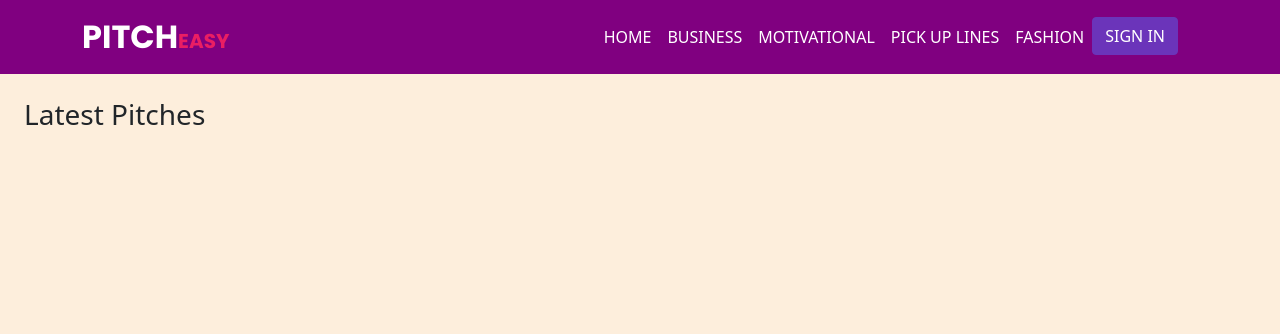
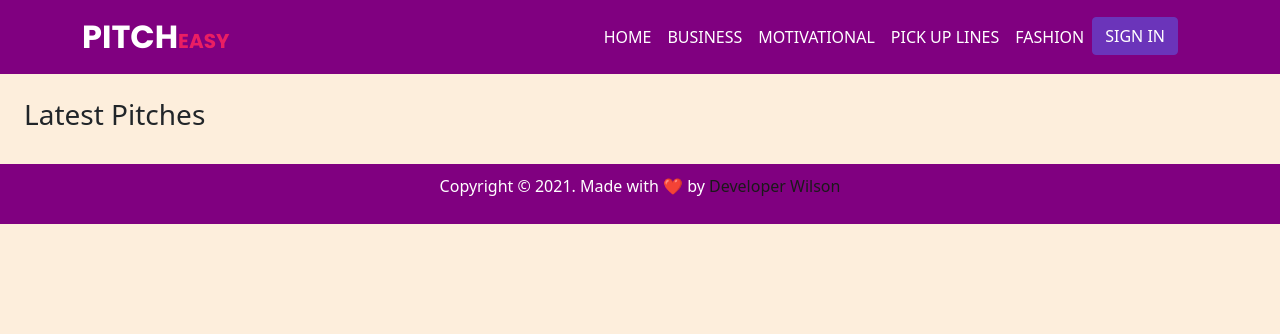
Before and after one commit to WilsonKinyua/pitches, a Flask app: page / in a window 1280 px wide. Shown: the top 334 px of the page. Run offline with Flask 2, Linux system fonts and the light colour scheme; data that the repository does not hold is empty; some libraries are stand-ins or nearby versions.

Commit message:
resizing of cards done

```diff
--- a/app/auth/views.py
+++ b/app/auth/views.py
@@ -44,7 +44,7 @@ def login():
         user = User.query.filter_by(email=login_form.email.data).first()
         if user is not None and user.verify_password(login_form.password.data):
             login_user(user, login_form.remember.data)
-            return redirect(request.args.get('next') or url_for('main.index'))
+            return redirect(request.args.get('next') or url_for('main.profile', username=user.username))
 
         flash('Invalid email or Password')
 
--- a/app/main/views.py
+++ b/app/main/views.py
@@ -225,7 +225,6 @@ def delete_pitch(id):
 
 # filter pitches by category
 @main.route('/category/<int:category_id>', methods=['GET', 'POST'])
-@login_required
 def filter_pitches_by_category(category_id):
     pitches = Post.query.filter_by(category_id=category_id).all()
     category = Category.query.get(category_id)
--- a/app/static/css/styles.css
+++ b/app/static/css/styles.css
@@ -66,7 +66,7 @@ a {
 .navbar-brand:hover {
   color: black;
 }
-.navbar-expand-lg {
+.navbar-expand-lg, footer {
   /* background-image: linear-gradient(
     to right,
     rgb(30, 60, 114) 0%,
@@ -304,3 +304,16 @@ a {
 .text-underline {
   text-decoration: underline;
 }
+
+footer {
+  padding: 10px;
+  color: white;
+}
+
+footer a {
+  color: rgb(26, 25, 25);
+}
+
+.latest-cards {
+  /* height: 290px; */
+}
--- a/app/templates/base.html
+++ b/app/templates/base.html
@@ -37,6 +37,10 @@
     {% block content %}
 
     {% endblock %}
+
+    {% block footer %}
+    {% include 'footer.html' %}
+    {% endblock %}
     <script src="https://cdn.jsdelivr.net/npm/bootstrap@5.1.1/dist/js/bootstrap.bundle.min.js"
         integrity="sha384-/bQdsTh/da6pkI1MST/rWKFNjaCP5gBSY4sEBT38Q/9RBh9AH40zEOg7Hlq2THRZ"
         crossorigin="anonymous"></script>
--- a/app/templates/footer.html
+++ b/app/templates/footer.html
@@ -0,0 +1,11 @@
+<footer>
+    <div class="container">
+        <div class="row">
+            <div class="col-md-12 text-center">
+                <p>
+                    Copyright © 2021. Made with ❤️ by <a target="_blank" href="https://developerwilson.com/">Developer Wilson</a>
+                </p>
+            </div>
+        </div>
+    </div>
+</footer>
--- a/app/templates/macros.html
+++ b/app/templates/macros.html
@@ -2,7 +2,7 @@
 {% macro displayPitches(pitch_list) %}
 
 {% for pitch in pitch_list %}
-<div class="col-md-4">
+<div class="col-md-3">
     <a href="{{ url_for('main.pitch', id = pitch.id)}}">
         <div class="card latest-cards">
             <div class="latest-cards-body m-2">
@@ -26,13 +26,18 @@
                     </div>
                 </div>
                 <div class="card-header">
-                    <h5>
+                    <h6>
                         {{ pitch.title }}
-                    </h5>
+                    </h6>
                 </div>
                 <p class="text-black">
-                    {{ pitch.body }}
+                    {{ pitch.body[:100] }} ....
                 </p>
+                <!-- read more -->
+                <a class="text-center text-danger">
+                    Read More
+                    <i class="fa fa-arrow-right"></i>
+                </a>
                 <div class="d-flex justify-content-start text-black">
                     <div class="mt-2">
                         <!-- like button -->
```
Also changed, not shown: app/static/photos/4619_6879_119268001623738244.jpeg (added).
